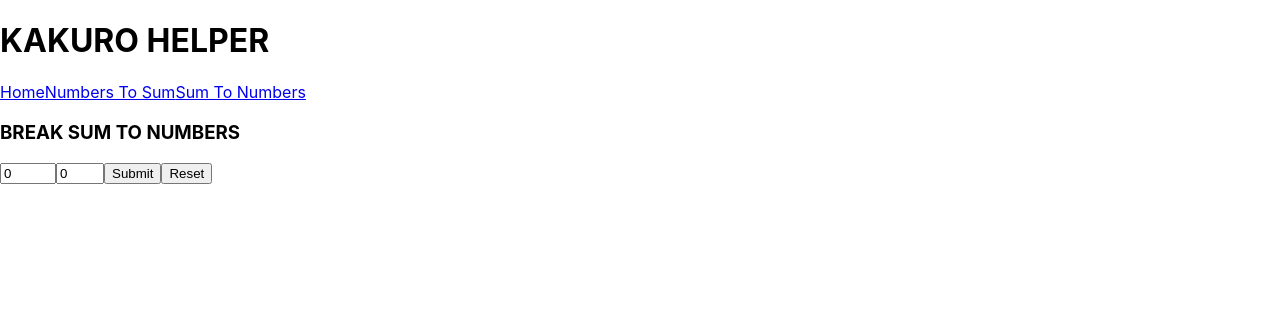
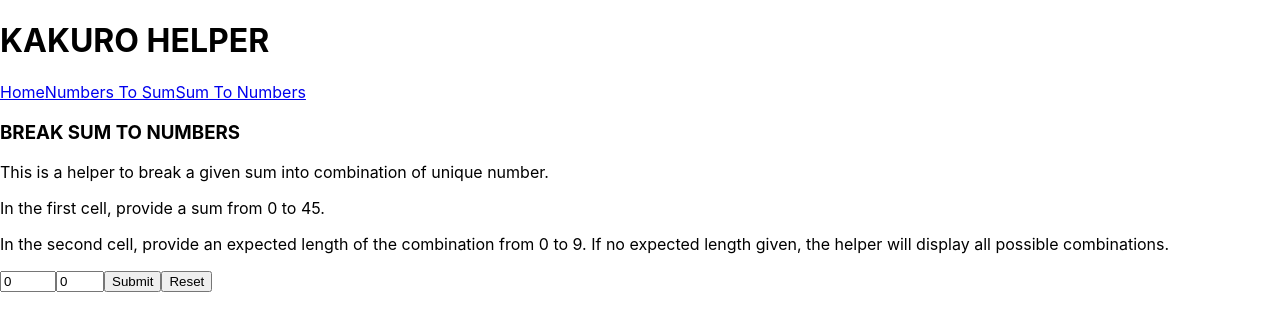
Before and after one commit to jasdang/kakuro-helper, a React (Create React App) app: page /sum-to-numbers in a window 1280 px wide. Shown: the top 330 px of the page. Built offline with nearby package versions, Linux system fonts and the light colour scheme.

Commit message:
add description

```diff
--- a/src/App.tsx
+++ b/src/App.tsx
@@ -2,6 +2,7 @@ import React from 'react'
 import './App.css'
 import { BrowserRouter as Router, Switch, Route, Link } from 'react-router-dom'
 
+import Home from './components/Home'
 import NumbersToSum from './components/NumbersToSum'
 import SumToNumbers from './components/SumToNumbers'
 import GoogleAds from './components/GoogleAds'
@@ -16,6 +17,9 @@ const App: React.FC = () => {
         <Link to="/sum-to-numbers">Sum To Numbers</Link>
       </nav>
       <Switch>
+        <Route exact path="/">
+          <Home />
+        </Route>
         <Route path="/numbers-to-sum">
           <NumbersToSum />
         </Route>
--- /dev/null
+++ b/src/components/Home.tsx
@@ -0,0 +1,11 @@
+import React from 'react'
+
+const Home = (): JSX.Element => {
+  return (
+    <div>
+      <p>This app is an attempt to help solve Kakuro problem faster.</p>
+    </div>
+  )
+}
+
+export default Home
--- a/src/components/NumbersToSum.tsx
+++ b/src/components/NumbersToSum.tsx
@@ -69,6 +69,8 @@ const NumbersToSum = (): JSX.Element => {
   return (
     <span>
       <h3>NUMBERS TO SUM</h3>
+      <p>This is a calculator to compute the sum of unique numbers.</p>
+      <p>Click on a number to add/remove it from the sum.</p>
       <NumbersContext.Provider value={{ numbersState, numbersDispatch }}>
         <div>
           {numberList}
--- a/src/components/SumToNumbers.tsx
+++ b/src/components/SumToNumbers.tsx
@@ -96,6 +96,15 @@ const SumToNumbers = (): JSX.Element => {
   return (
     <span>
       <h3>BREAK SUM TO NUMBERS</h3>
+      <p>
+        This is a helper to break a given sum into combination of unique number.
+      </p>
+      <p>In the first cell, provide a sum from 0 to 45.</p>
+      <p>
+        In the second cell, provide an expected length of the combination from 0
+        to 9. If no expected length given, the helper will display all possible
+        combinations.
+      </p>
       <form onSubmit={handleFormSubmit}>
         <input
           type="number"
```
